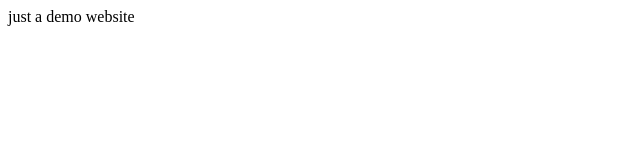
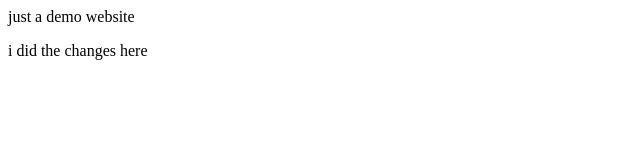
Before and after one commit to Prashantrajput11/demo, a plain HTML site: page index.html in a window 1280 px wide. Shown: the whole page, without its empty margins (0-640 px from the left). Drawn offline with Linux system fonts and the light colour scheme.

Commit message:
added a line

```diff
--- a/index.html
+++ b/index.html
@@ -7,5 +7,6 @@
 </head>
 <body>
     just a demo website
+    <p>i did the changes here</p>
 </body>
 </html>
```
